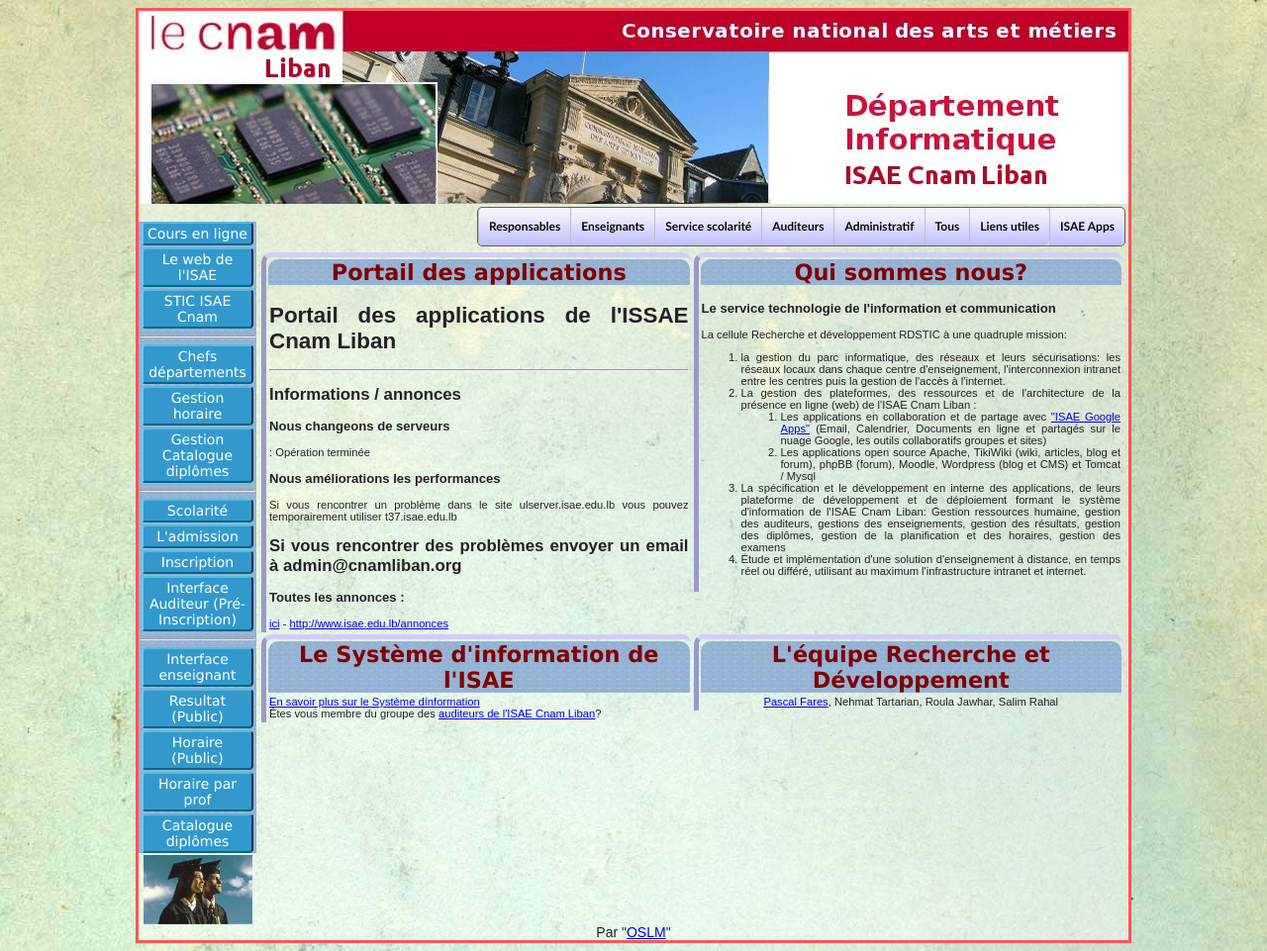
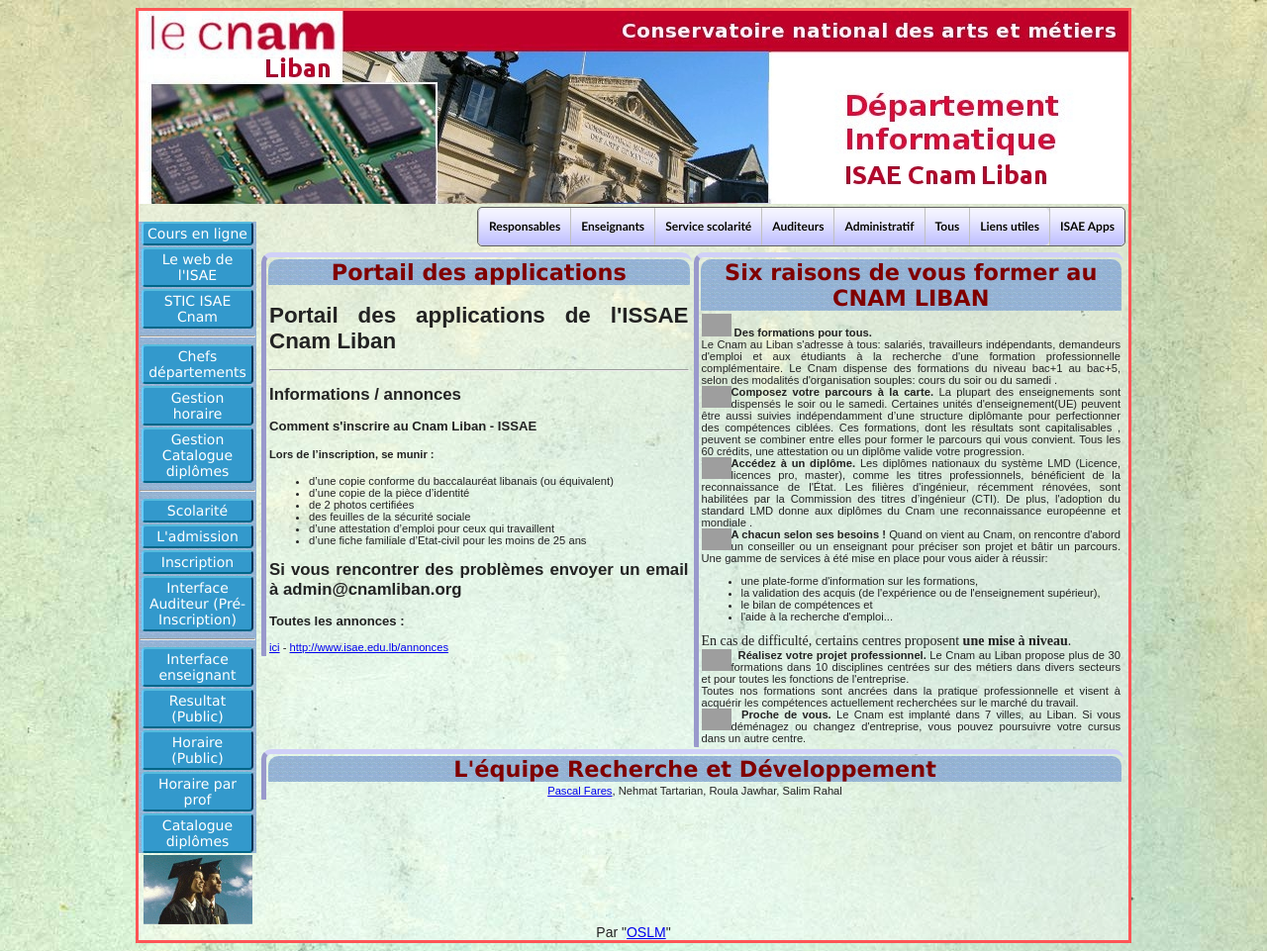
Before and after one commit to pascalfares/si.isae.edu.lb, a PHP site: page / in a window 1280 px wide. Shown: the whole page at 99% size. Run offline with PHP 8.4, Linux system fonts and the light colour scheme; grey boxes are pictures that could not be loaded.

Commit message:
inscription => t8

```diff
--- a/Acceuil.php
+++ b/Acceuil.php
@@ -3,9 +3,8 @@
     $crc=new ChanelRow;
     $crc->addRow();
     $crc->addChanel("Portail des applications", "chan/annonces.html",1);
-    $crc->addChanel("Qui sommes nous?", "chan/tic.html",1);
+    $crc->addChanel("Six raisons de vous former au CNAM LIBAN","chan/six.html",1);
     $crc->addRow();
-    $crc->addChanel("Le Système d'information de l'ISAE","chan/enSavoirPlus.html",1);
-    $crc->addChanel("L'équipe Recherche et Développement", "chan/actualite.html",1);
+    $crc->addChanel("L'équipe Recherche et Développement", "chan/actualite.html",2);
     $crc->gen();
 ?>
--- a/chan/annonces.html
+++ b/chan/annonces.html
@@ -1,11 +1,15 @@
 <h1>Portail des applications de l'ISSAE Cnam Liban</h1>
 <hr/>
 <h2>Informations / annonces</h2>
-<h3>Nous changeons de serveurs</h3> :
-Opération terminée
-</p>
-<h3>Nous améliorations les performances</h3>
-Si vous rencontrer un problème dans le site ulserver.isae.edu.lb vous pouvez temporairement utiliser t37.isae.edu.lb
-
+<h3>Comment s'inscrire au Cnam Liban - ISSAE</h3>
+<h4> Lors de l’inscription, se munir :</h4>
+<ul>
+    <li>d’une copie conforme du baccalauréat libanais (ou équivalent)</li>
+    <li>d’une copie de la pièce d’identité</li>
+    <li>de 2 photos certifiées</li>
+    <li>des feuilles de la sécurité sociale</li>
+    <li>d’une attestation d’emploi pour ceux qui travaillent</li>
+    <li>d’une fiche familiale d’Etat-civil pour les moins de 25 ans </li>
+</ul>
 <h2>Si vous rencontrer des problèmes envoyer un email à admin@cnamliban.org</h2>
 <h3>Toutes les annonces :</h3> <a href="http://www.isae.edu.lb/annonces">ici</a> - <a href="http://www.isae.edu.lb/annonces">http://www.isae.edu.lb/annonces</a>
--- /dev/null
+++ b/chan/six.html
@@ -0,0 +1,35 @@
+<b><a href="http://documents.cofares.net/images/PourSitesCnam/Numbers/1.png" imageanchor="1"><img width="30px" border="0" src="http://documents.cofares.net/images/PourSitesCnam/Numbers/1.png" /></a></b>
+<b>Des formations pour tous.</b>
+<br />
+Le Cnam au Liban s'adresse à tous: salariés, travailleurs indépendants, demandeurs d'emploi et aux étudiants à la recherche d'une formation professionnelle complémentaire.  Le Cnam dispense des formations du niveau bac+1 au bac+5, selon des modalités d'organisation souples: cours du soir ou du samedi .<br />
+<div style="display: inline; float: left; ">
+<b><a href="http://documents.cofares.net/images/PourSitesCnam/Numbers/2.png" imageanchor="1"><img width="30px" border="0" src="http://documents.cofares.net/images/PourSitesCnam/Numbers/2.png" /></a></b></div>
+<b>Composez votre parcours à la carte.</b>
+La plupart des enseignements sont dispensés  le soir ou le samedi. Certaines unités d'enseignement(UE) peuvent être aussi suivies indépendamment d’une structure diplômante pour perfectionner des compétences ciblées.  Ces formations, dont les résultats sont capitalisables ,  peuvent se combiner entre elles pour former le parcours qui vous convient. Tous les 60 crédits, une attestation ou un diplôme valide votre progression.<br />
+<div style="display: inline; float: left; ">
+<b><a href="http://documents.cofares.net/images/PourSitesCnam/Numbers/3.png" imageanchor="1"><img width="30px" border="0" src="http://documents.cofares.net/images/PourSitesCnam/Numbers/3.png" /></a></b></div>
+<b>Accédez à un diplôme.</b>
+Les diplômes nationaux du système LMD (Licence, licences pro, master), comme les titres professionnels, bénéficient de la reconnaissance de l'État.  Les filières d'ingénieur, récemment rénovées, sont habilitées par la Commission des titres d’ingénieur (CTI).  De plus, l'adoption du standard LMD donne aux diplômes du Cnam une reconnaissance européenne et mondiale .<br />
+<div style="display: inline; float: left; ">
+<b><a href="http://documents.cofares.net/images/PourSitesCnam/Numbers/4.png" imageanchor="1"><img width="30px" border="0" src="http://documents.cofares.net/images/PourSitesCnam/Numbers/4.png" /></a></b></div>
+<b>A chacun selon ses besoins !</b>
+Quand on vient au Cnam, on  rencontre d'abord un conseiller ou un enseignant pour préciser son projet et bâtir un parcours. Une gamme de services à été mise en place pour vous aider à réussir:<br />
+<div>
+<ul>
+<li>une plate-forme d'information sur les formations,&nbsp;</li>
+<li>la validation des acquis (de l'expérience ou de l'enseignement supérieur),&nbsp;</li>
+<li>le bilan de compétences et&nbsp;</li>
+<li>l'aide à la recherche d'emploi...&nbsp;</li>
+</ul>
+</div>
+<div>
+<span style="font-family: Century Gothic;"><span style="font-size: 14px;">En cas de difficulté, certains centres proposent&nbsp;</span></span><b style="font-family: 'Century Gothic'; font-size: 14px;">une mise à niveau</b><span style="font-family: 'Century Gothic'; font-size: 14px;">.</span><br />
+<div style="display: inline; float: left; ">
+<b><a href="http://documents.cofares.net/images/PourSitesCnam/Numbers/5.png" imageanchor="1"><img width="30px" border="0" src="http://documents.cofares.net/images/PourSitesCnam/Numbers/5.png" /></a></b></div>
+<b>&nbsp; Réalisez votre projet professionnel.</b>
+Le Cnam au Liban propose plus de 30 formations dans 10 disciplines centrées sur des métiers dans divers secteurs et pour toutes les fonctions de l'entreprise.<br />
+Toutes nos formations sont ancrées dans la pratique professionnelle et visent à acquérir les compétences actuellement recherchées sur le marché du travail.<br />
+<div style="display: inline; float: left; ">
+<b><a href="http://documents.cofares.net/images/PourSitesCnam/Numbers/6.png" imageanchor="1"><img width="30px" border="0" src="http://documents.cofares.net/images/PourSitesCnam/Numbers/6.png" /></a></b></div>
+<b>&nbsp; Proche de vous.</b>
+Le Cnam est implanté dans 7 villes, au Liban. Si vous déménagez ou changez d'entreprise, vous pouvez poursuivre votre cursus dans un autre centre.<br />
--- a/gauchep.html
+++ b/gauchep.html
@@ -10,8 +10,8 @@
 <hr/>
 		    <li><a href="http://t37.cofares.net/chefScolarite" title="responsable scolarité">Scolarité</a></li>
                     <li><a href="http://t37.cofares.net/admissionTDetail" title="Service de scolarité (admission)">L'admission</a></li>
-                    <li><a href="http://t37.cofares.net/inscription" title="Pour le service de scolarite">Inscription</a></li>
-                    <li><a  href="http://t8.cofares.net/intEtudiant" title="Pour les auditeurs ISAE Cnam Liban (pré inscription) c'est ici">Interface Auditeur (Pré-Inscription)</a></li>
+                    <li><a href="http://t8.cofares.net/inscription" title="Pour le service de scolarite">Inscription</a></li>
+                    <li><a  href="http://t8.cofares.net/intEtudiant" title="Pour les auditeurs ISSAE Cnam Liban c'est ici">Interface Auditeur (Pré-Inscription)</a></li>
 <hr/>
 <li><a href="http://t8.cofares.net/intProfesseur" title="Pour les profs de l'ISAe Cnam Liban">Interface enseignant</a></li>
                     <li><a href="http://t8.cofares.net/Resultat" title="Resulats examens">Resultat (Public)</a></li>
--- a/index.php
+++ b/index.php
@@ -4,9 +4,9 @@
         <meta http-equiv="Content-Type" content="text/html; charset=utf-8" />
         <title>ISAE Cnam liban : Portail Système d'information</title>
         <meta name="description"
-              content="Cellule recherche et développement : Système d'information ISAE Cnam Liban cours et développement Open source et orienté objet java html xml sous linux à l'ISAE CNAM par Pascal Fares. Composant et j2ee" />
+              content="Cellule recherche et développement TIC TICE : Système d'information ISAE Cnam Liban cours et développement Open source et orienté objet java html xml sous linux à l'ISAE CNAM par Pascal Fares. Composant et j2ee" />
         <meta name="keywords"
-              content="universite, cours, inscription, Fares, ISAE, CNAM, Liban, portal, informatique, Pascal, java, j2ee, j2me" />
+              content="universite, cours, inscription, Fares, ISAE, CNAM, Liban, portal, informatique, Pascal, java, j2ee, j2me, stic" />
         <meta name="robots" content="All" />
         <link rel="stylesheet" type="text/css" href="/themes/isae.css" type="text/css" />
         <link rel="stylesheet" href="/menuIsae/css3menu1/style.css" type="text/css" />
--- a/menuIsae.html
+++ b/menuIsae.html
@@ -18,7 +18,7 @@
 	<ul>
 		<li><a href="http://ulserver.cofares.net/chefScolarite" title="Scolarité (reponsable à Beyrouth)">Scolarité</a></li>
 		<li><a href="http://t37.cofares.net/admissionTDetail" title="L'admission (Beyrouth et centres)">L'admission</a></li>
-		<li><a href="http://t37.cofares.net/inscription" title="Inscription (beyrouth et centres)">Inscription</a></li>
+		<li><a href="http://t8.cofares.net/inscription" title="Inscription (beyrouth et centres)">Inscription</a></li>
 	</ul>
 
 	</li>
```
